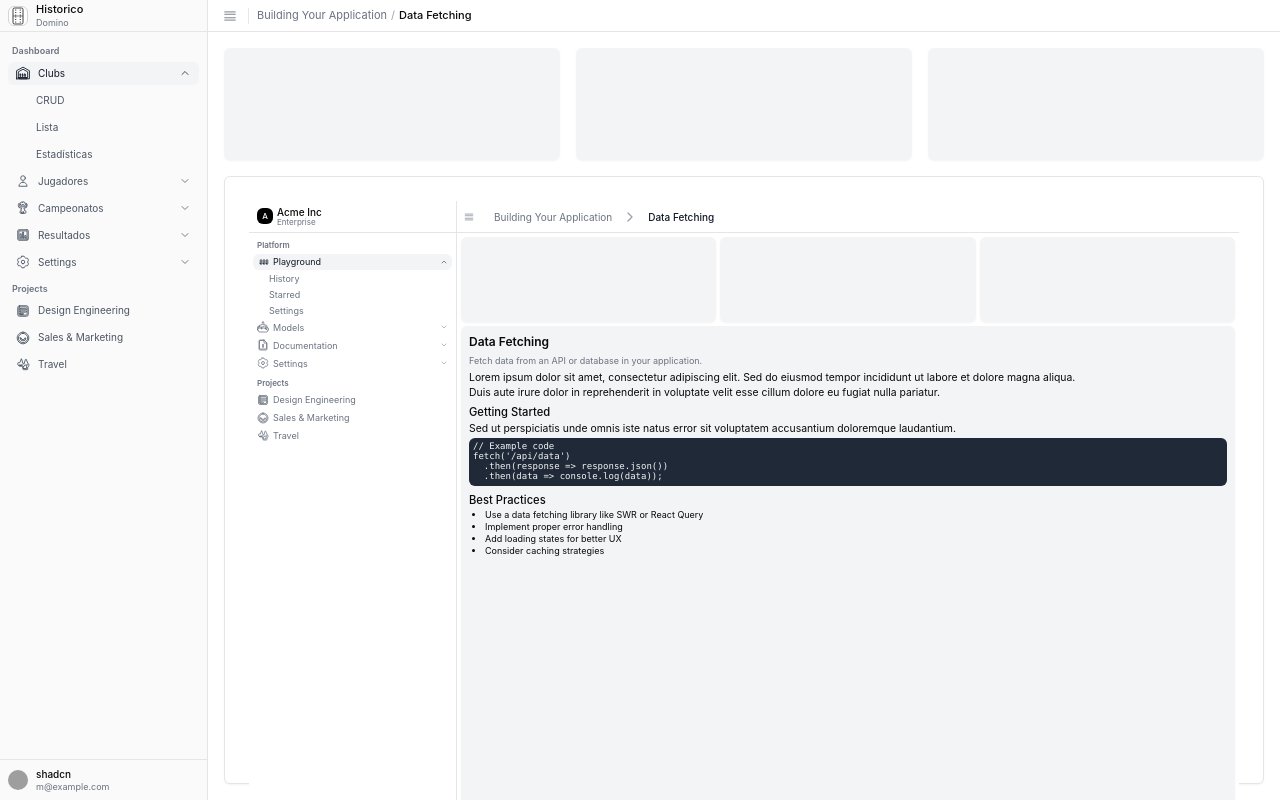
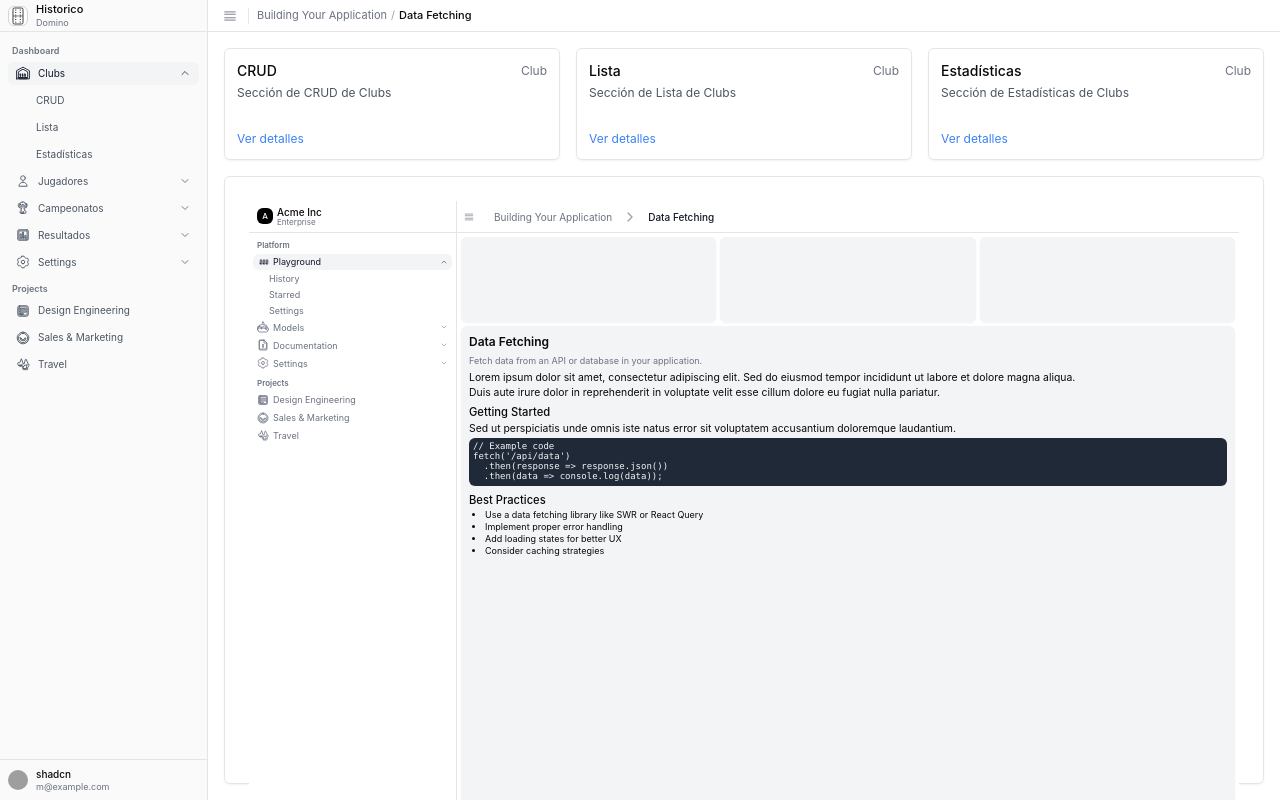
Before and after one commit to joan-byte/Historico-Domino, a Vue app in the folder frontend/: page / in a window 1280 px wide. Built offline with nearby package versions, Linux system fonts and the light colour scheme; grey boxes are pictures that could not be loaded.

Commit message:
targetas superiores de clubs y crud de clubs

```diff
--- a/frontend/src/views/ShadcnDashboard.vue
+++ b/frontend/src/views/ShadcnDashboard.vue
@@ -117,6 +117,9 @@ const navigation = ref<NavSection[]>([
 // Expandir/colapsar elementos de navegación
 const expandedItems = ref<string[]>(['Clubs']);
 
+// Estado para controlar la vista actual
+const currentView = ref<string>('default');
+
 const toggleExpand = (title: string): void => {
   const index = expandedItems.value.indexOf(title);
   if (index === -1) {
@@ -124,11 +127,54 @@ const toggleExpand = (title: string): void => {
   } else {
     expandedItems.value.splice(index, 1);
   }
+
+  // Restablecer la vista cuando se hace clic en Clubs
+  if (title === 'Clubs') {
+    currentView.value = 'default';
+  }
 };
 
 const isExpanded = (title: string): boolean => {
   return expandedItems.value.includes(title);
 };
+
+// Obtener los hijos de Clubs para las tarjetas superiores
+const getClubsChildren = (): NavItem[] => {
+  const clubsItem = navigation.value[0].items.find(item => item.title === 'Clubs');
+  return clubsItem?.children || [];
+};
+
+// Función para manejar el clic en los elementos del sidebar
+const handleSidebarItemClick = (item: NavItem): void => {
+  // Si el elemento clickeado es CRUD dentro de Clubs, cambiar la vista
+  if (item.title === 'CRUD' && item.href && item.href.includes('/clubes')) {
+    currentView.value = 'crud';
+  } else {
+    currentView.value = 'default';
+  }
+};
+
+// Opciones CRUD para mostrar en las tarjetas cuando se selecciona CRUD
+const crudOptions = [
+  {
+    title: 'Crear',
+    href: '/clubes/crear',
+    description: 'Añadir un nuevo club a la base de datos',
+    icon: '<line x1="12" y1="5" x2="12" y2="19"></line><line x1="5" y1="12" x2="19" y2="12"></line>'
+  },
+  {
+    title: 'Modificar',
+    href: '/clubes/modificar',
+    description: 'Editar información de clubs existentes',
+    icon: '<path d="M11 4H4a2 2 0 0 0-2 2v14a2 2 0 0 0 2 2h14a2 2 0 0 0 2-2v-7"></path><path d="M18.5 2.5a2.121 2.121 0 0 1 3 3L12 15l-4 1 1-4 9.5-9.5z"></path>'
+  },
+  {
+    title: 'Eliminar',
+    href: '/clubes/eliminar',
+    description: 'Eliminar clubs del sistema',
+    icon: '<polyline points="3 6 5 6 21 6"></polyline><path d="M19 6v14a2 2 0 0 1-2 2H7a2 2 0 0 1-2-2V6m3 0V4a2 2 0 0 1 2-2h4a2 2 0 0 1 2 2v2"></path>'
+  }
+];
 </script>
 
 <template>
@@ -218,6 +264,7 @@ const isExpanded = (title: string): boolean => {
                     :to="child.href || ''"
                     class="block rounded-md px-2 py-1 text-[10px] text-gray-600 transition-all hover:text-gray-900"
                     :class="{ 'bg-gray-100 text-gray-900': child.isActive }"
+                    @click="handleSidebarItemClick(child)"
                   >
                     {{ child.title }}
                   </router-link>
@@ -275,11 +322,52 @@ const isExpanded = (title: string): boolean => {
 
         <!-- Contenido principal -->
         <div class="flex flex-col gap-4 p-4 overflow-auto">
-          <!-- Tarjetas en la parte superior -->
+          <!-- Tarjetas en la parte superior - Cambian según la vista -->
           <div class="grid grid-cols-3 gap-4">
-            <div class="aspect-[3/1] rounded-md bg-gray-100 shadow-sm"></div>
-            <div class="aspect-[3/1] rounded-md bg-gray-100 shadow-sm"></div>
-            <div class="aspect-[3/1] rounded-md bg-gray-100 shadow-sm"></div>
+            <!-- Tarjetas para la vista CRUD -->
+            <template v-if="currentView === 'crud'">
+              <router-link
+                v-for="(option, index) in crudOptions"
+                :key="index"
+                :to="option.href"
+                class="aspect-[3/1] rounded-md bg-white border shadow-sm p-3 flex flex-col hover:bg-gray-50 transition-colors"
+              >
+                <div class="flex items-center justify-between mb-1">
+                  <h3 class="text-sm font-medium">{{ option.title }}</h3>
+                  <svg xmlns="http://www.w3.org/2000/svg" width="16" height="16" viewBox="0 0 24 24" fill="none" stroke="currentColor" stroke-width="2" stroke-linecap="round" stroke-linejoin="round" class="h-4 w-4">
+                    <g v-html="option.icon"></g>
+                  </svg>
+                </div>
+                <div class="text-xs text-gray-600 mb-1">
+                  {{ option.description }}
+                </div>
+                <div class="flex justify-between mt-auto">
+                  <span class="text-xs text-blue-500">Ir a {{ option.title.toLowerCase() }}</span>
+                </div>
+              </router-link>
+            </template>
+
+            <!-- Tarjetas para la vista predeterminada (hijos de Clubs) -->
+            <template v-else>
+              <router-link
+                v-for="(child, index) in getClubsChildren()"
+                :key="index"
+                :to="child.href || ''"
+                class="aspect-[3/1] rounded-md bg-white border shadow-sm p-3 flex flex-col hover:bg-gray-50 transition-colors"
+                @click="child.title === 'CRUD' ? handleSidebarItemClick(child) : null"
+              >
+                <div class="flex items-center justify-between mb-1">
+                  <h3 class="text-sm font-medium">{{ child.title }}</h3>
+                  <span class="text-xs text-gray-500">Club</span>
+                </div>
+                <div class="text-xs text-gray-600 mb-1">
+                  Sección de {{ child.title }} de Clubs
+                </div>
+                <div class="flex justify-between mt-auto">
+                  <span class="text-xs text-blue-500">Ver detalles</span>
+                </div>
+              </router-link>
+            </template>
           </div>
 
           <!-- Contenido principal -->
```
